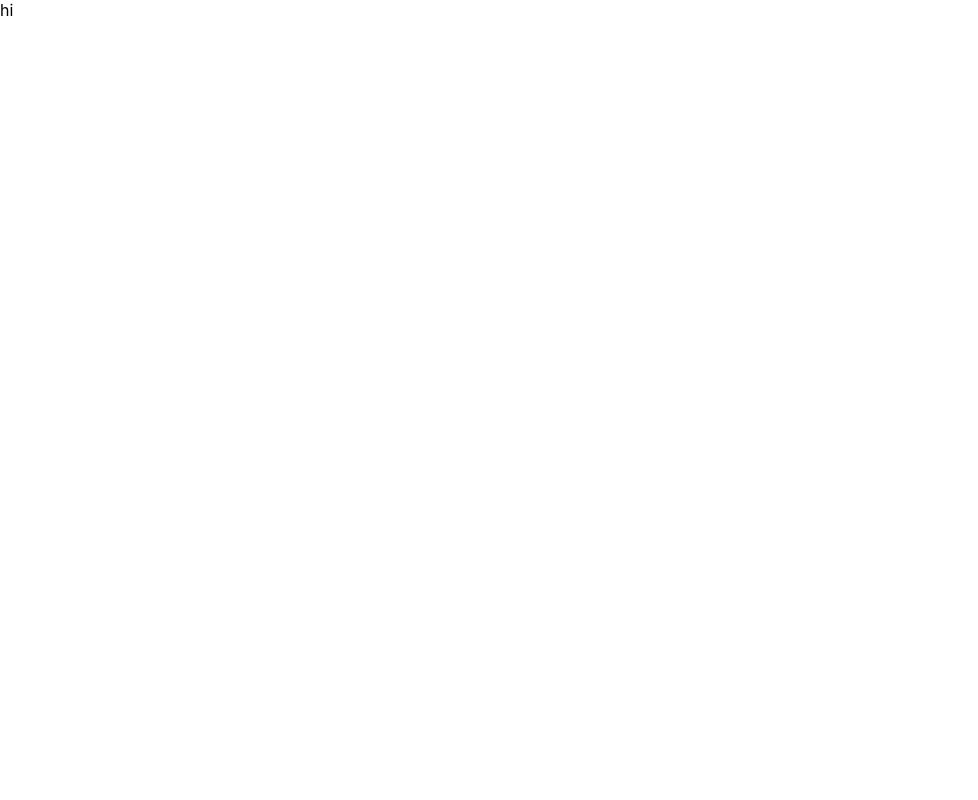
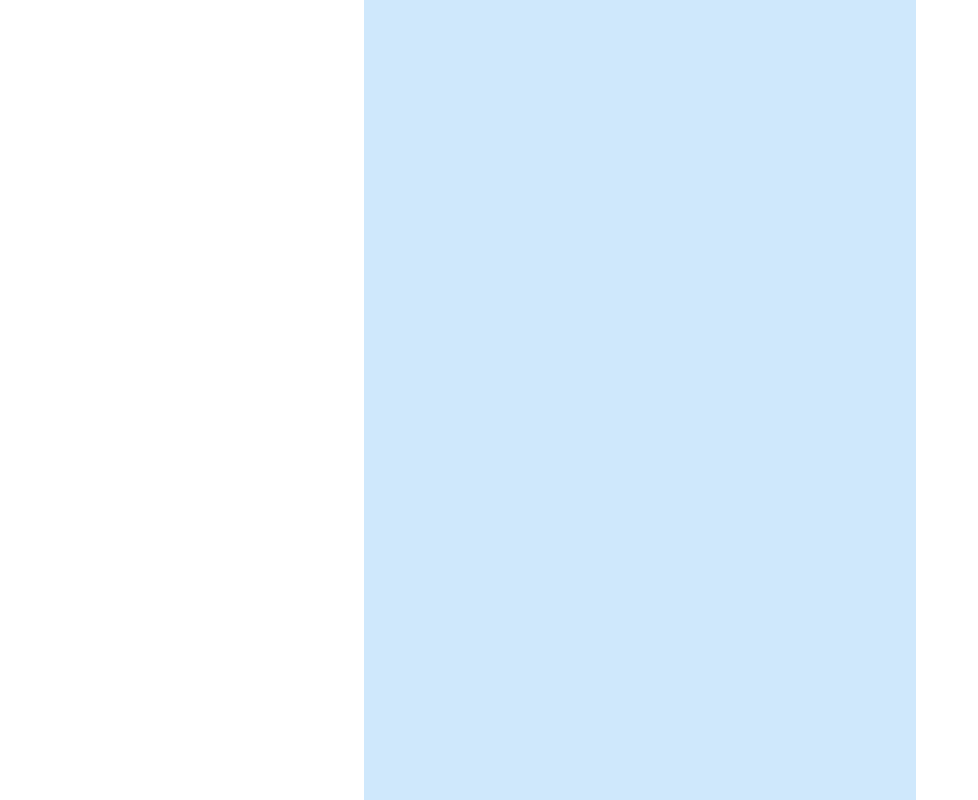
Before and after one commit to mamume/iti-labs, a React (Create React App) app in the folder todo/: page / in a window 1280 px wide. Shown: the whole page, without its empty margins (0-978 px from the left). Built offline with nearby package versions, Linux system fonts and the light colour scheme.

Commit message:
Creating Components

```diff
--- a/todo/src/components/Todo.js
+++ b/todo/src/components/Todo.js
@@ -1,5 +1,15 @@
+import React from 'react';
+import Container from '@mui/material/Container';
+import Box from '@mui/material/Box';
+
+
 function Todo() {
-    return ("hi");
+
+    return (
+        <Container maxWidth="sm">
+            <Box sx={{ bgcolor: '#cfe8fc', height: '100vh' }} />
+        </Container>
+    )
 }
 
 export default Todo;
```
Also changed, not shown: todo/src/components/AddTodo.js (added), todo/src/components/TodoItem.js (added).
